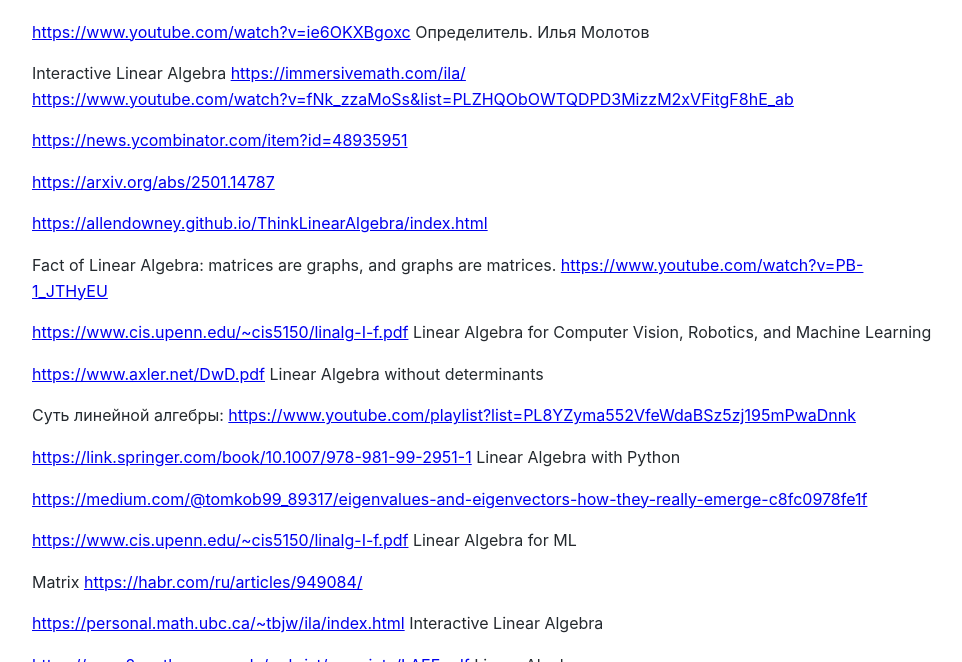
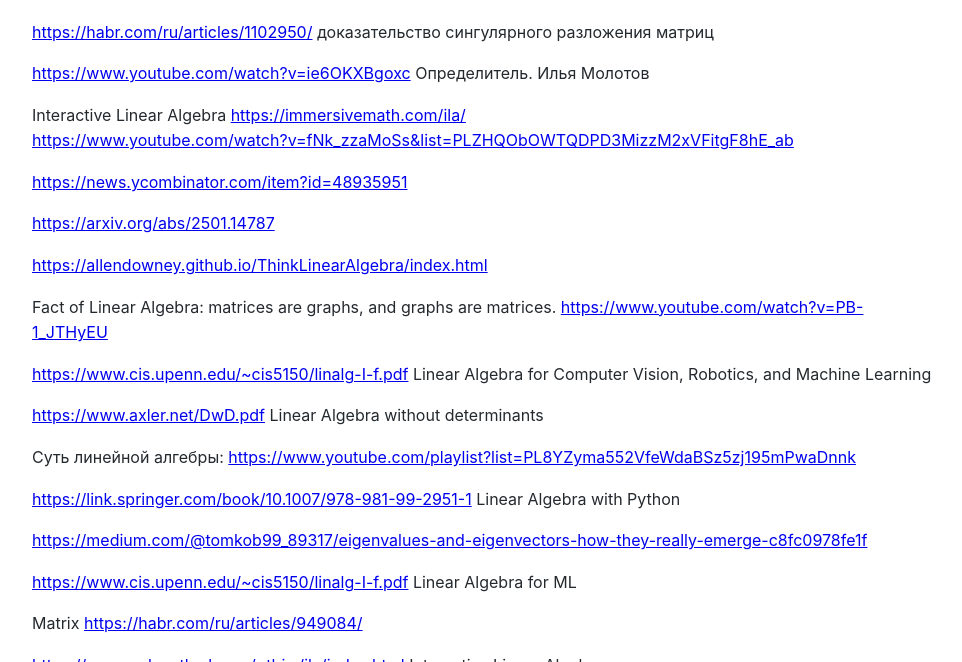
Before and after one commit to Michael-Lubinsky/michael-lubinsky.github.com, a Jekyll site: the page built from math/math.md, in a window 1280 px wide and 900 px high, scrolled down 4174 px, cut to the strip 238-900 px from the top of the window. Shown: the whole strip, without its empty margins (158-1120 px from the left). Built offline with Jekyll 4.4.1, drawn with Linux system fonts in a browser that asks for light colours; our own code applies the rules of GitHub Pages for plain Markdown files.

Commit message:
Add links and resources to math.md

```diff
--- a/math/math.md
+++ b/math/math.md
@@ -158,6 +158,8 @@
 <https://8gwifi.org/math/matrix-calculator.jsp> Matrix Explorer
 
 <img width="670" height="311" alt="image" src="https://github.com/user-attachments/assets/a575b21f-ad0b-446a-aae6-534931fae1b6" />
+
+<https://habr.com/ru/articles/1102950/> доказательство сингулярного разложения матриц
 
 <https://www.youtube.com/watch?v=ie6OKXBgoxc>  Определитель. Илья Молотов
 
```
